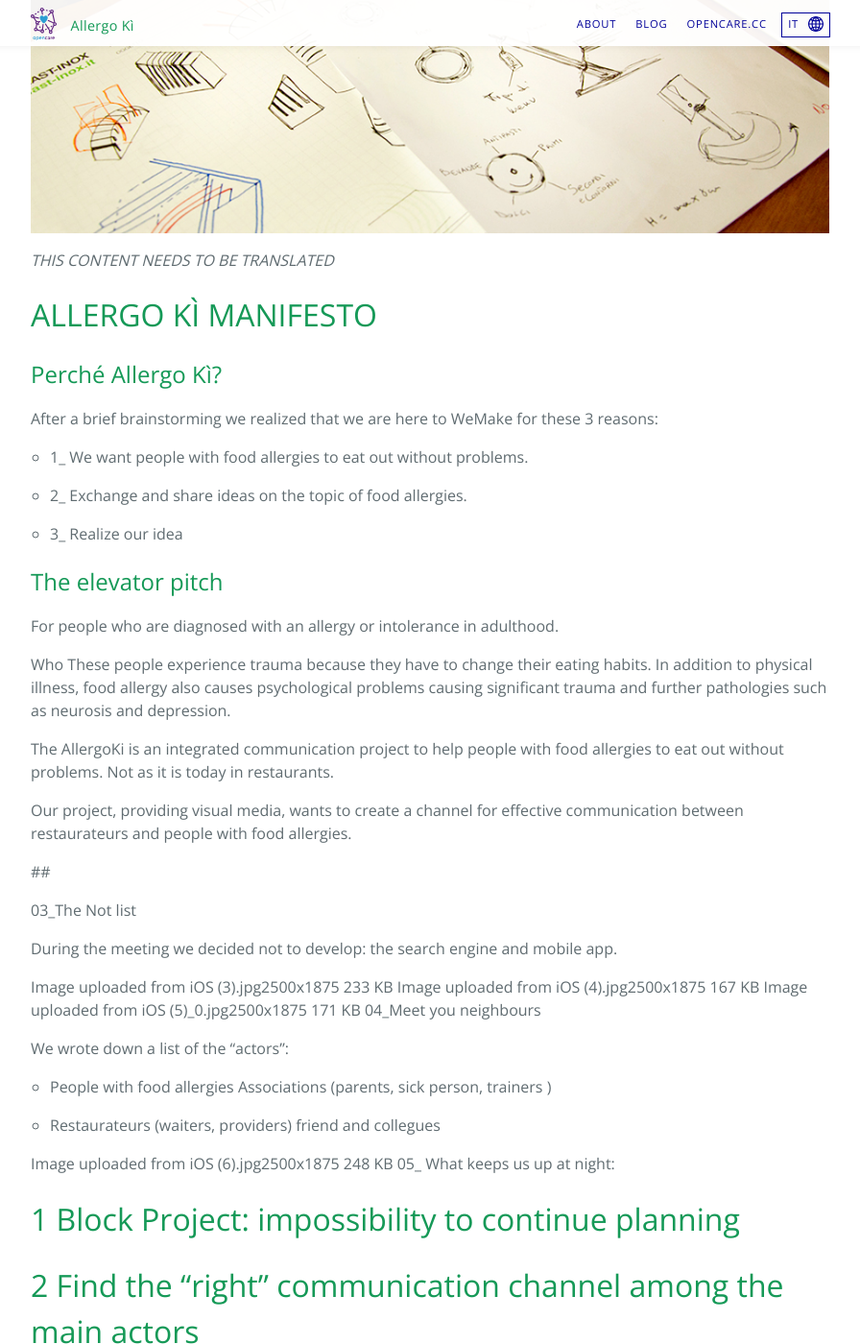
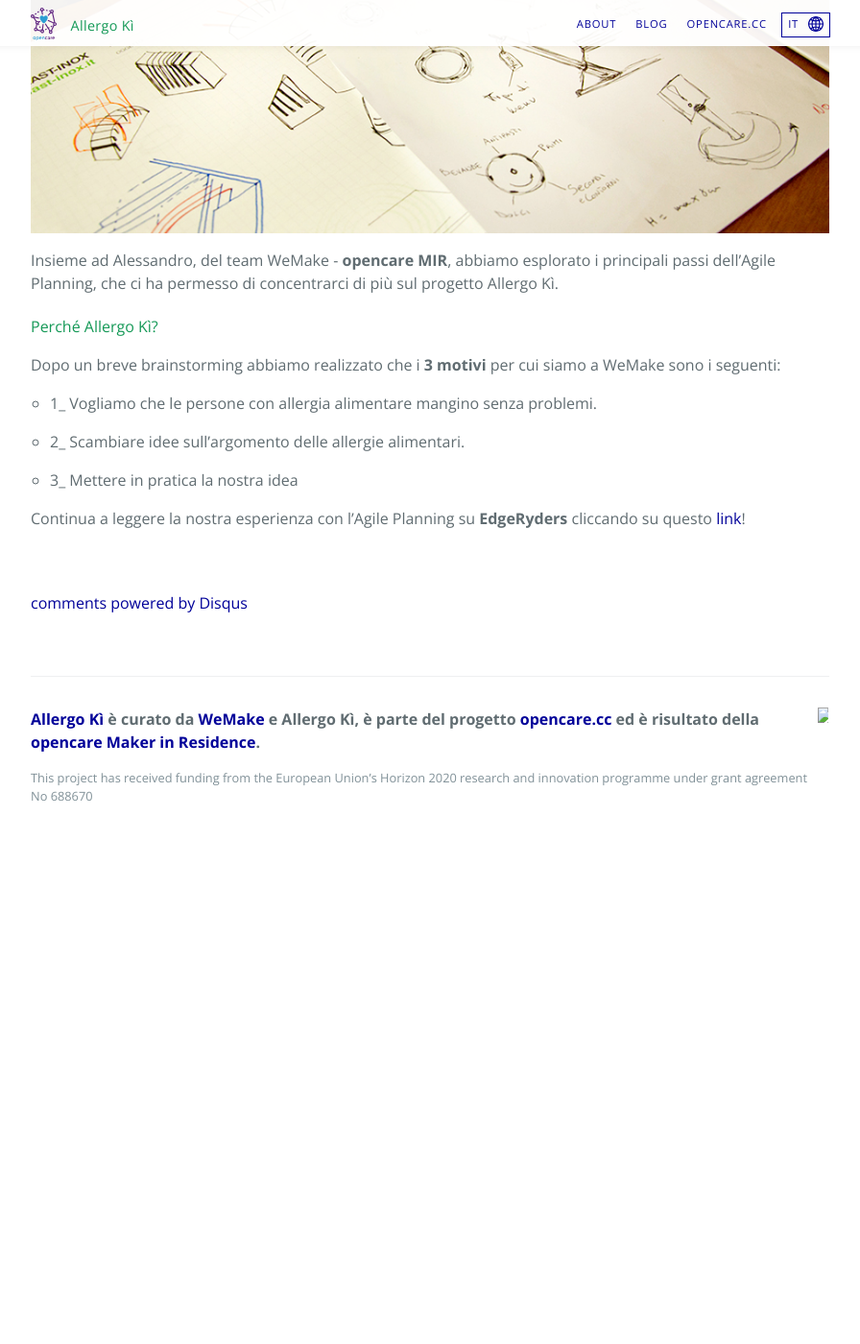
Before and after one commit to opencarecc/allergoki, a Jekyll site: the page built from it/_posts/2017-07-04-Agile_kick_off_IT.md, in a window 1280 px wide and 1400 px high, scrolled down 406 px. Shown: the whole window at 96% size, without its empty margins (192-1088 px from the left). Built offline with Jekyll 4.4.1, drawn with Linux system fonts in a browser that asks for light colours; comment, search, counter and statistics services are not loaded; after the commit the page ends 1290 px from its top, so only the background shows below that; some of the changed text lies outside the part shown.

Commit message:
Add news IT - EN

```diff
--- a/it/_posts/2017-07-04-Agile_kick_off_IT.md
+++ b/it/_posts/2017-07-04-Agile_kick_off_IT.md
@@ -1,70 +1,28 @@
 ---
 layout: post
-title: "AllergoKi | AGILE kick off at WeMake"
-subtitle: lorem ipsum
-date: 2017-05-23 10:13:04 +0200
+title: "opencare MIR - Agile Kick-off"
+subtitle: "Insieme ad Alessandro, del team WeMake - opencare MIR, abbiamo esplorato i principali passi dell'Agile Planning."
+date: 2017-07-04 10:13:04 +0200
 image: "https://opencarecc.github.io/allergoki/assets/AK-post-img-01.jpg"
-categories: ["news"]
+categories: ["news","kick-off"]
 by: WeMake
 published: true
-excerpt: lorem ipsum
+excerpt: "Insieme ad Alessandro, del team WeMake - <b>opencare MIR</b>, abbiamo esplorato i principali passi dell'Agile Planning."
 lang: it
 ref: agile-kick-off-at-wemake
 ---
 
-*THIS CONTENT NEEDS TO BE TRANSLATED*
+Insieme ad Alessandro, del team WeMake - <b>opencare MIR</b>, abbiamo esplorato i principali passi dell'Agile Planning, che ci ha permesso di concentrarci di più sul progetto Allergo Kì.
 
-# ALLERGO KÌ MANIFESTO
+#### Perché Allergo Kì?
 
-## Perché Allergo Kì?
+Dopo un breve brainstorming abbiamo realizzato che i <b>3 motivi</b> per cui siamo a WeMake sono i seguenti:
 
-After a brief brainstorming we realized that we are here to WeMake for these 3 reasons:
+- 1_ Vogliamo che le persone con allergia alimentare mangino senza problemi.
 
-- 1_ We want people with food allergies to eat out without problems.
+- 2_ Scambiare idee sull'argomento delle allergie alimentari.
 
-- 2_ Exchange and share ideas on the topic of food allergies.
-
-- 3_ Realize our idea
+- 3_ Mettere in pratica la nostra idea
 
 
-
-## The elevator pitch
-
-For people who are diagnosed with an allergy or intolerance in adulthood.
-
-Who These people experience trauma because they have to change their eating habits. In addition to physical illness, food allergy also causes psychological problems causing significant trauma and further pathologies such as neurosis and depression.
-
-The AllergoKi is an integrated communication project to help people with food allergies to eat out without problems. Not as it is today in restaurants.
-
-Our project, providing visual media, wants to create a channel for effective communication between restaurateurs and people with food allergies.
-
-##
-
-03_The Not list
-
-During the meeting we decided not to develop: the search engine and mobile app.
-
-Image uploaded from iOS (3).jpg2500x1875 233 KB
-Image uploaded from iOS (4).jpg2500x1875 167 KB
-Image uploaded from iOS (5)_0.jpg2500x1875 171 KB
-04_Meet you neighbours
-
-We wrote down a list of the “actors”:
-
-- People with food allergies Associations (parents, sick person, trainers )
-
-- Restaurateurs (waiters, providers) friend and collegues
-
-Image uploaded from iOS (6).jpg2500x1875 248 KB
-05_ What keeps us up at night:
-
-# 1 Block Project: impossibility to continue planning
-
-# 2 Find the "right" communication channel among the main actors
-
-# 3 Restaurateurs not interested in the project
-
-Image uploaded from iOS (7).jpg2500x1875 225 KB
-06_Size it up (time planning)
-
-IMG_20170704_155033.jpg2500x1404 203
+Continua a leggere la nostra esperienza con l'Agile Planning su <b>EdgeRyders</b> cliccando su questo [link](https://edgeryders.eu/t/allergo-ki-agile-kick-off-at-wemake/845)!
```
Also changed, not shown: _posts/2017-07-04-Agile_kick_off.md (+9 -49 lines).
